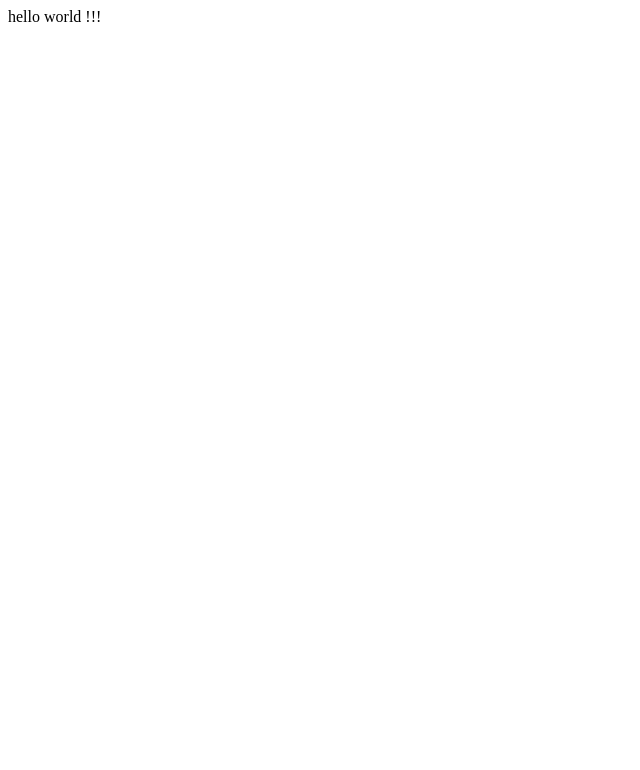
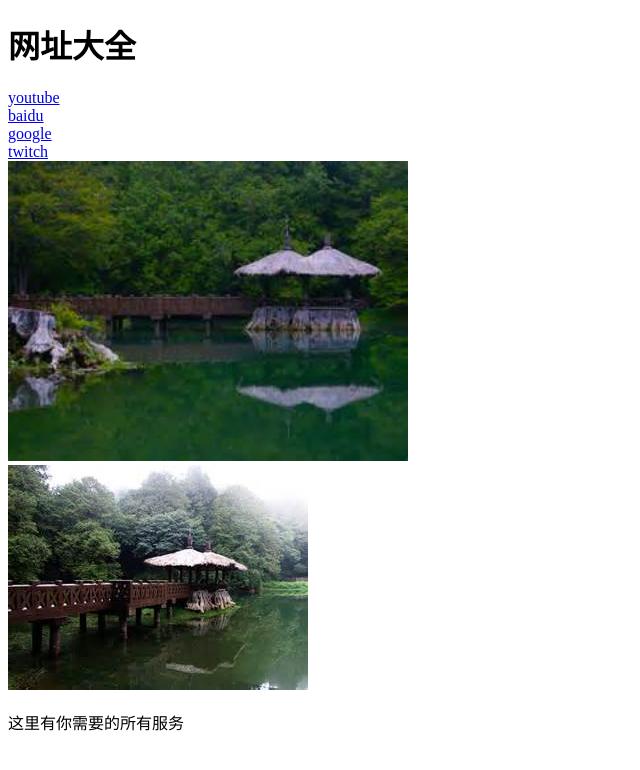
Before and after one commit to mcw05374500/mcw05374500.github.io, a plain HTML site: page index.html in a window 1280 px wide. Shown: the whole page, without its empty margins (0-640 px from the left). Drawn offline with Linux system fonts and the light colour scheme.

Commit message:
dadaddadada

```diff
--- a/index.html
+++ b/index.html
@@ -3,8 +3,25 @@
 <head>
     <meta charset="UTF-8">
     <title>wdzjm</title>
+
+    <style>
+        img{
+            width:400px
+        }
+        img.a{
+            width:300px
+        }
+     </style>
 </head>
 <body>
-    hello  world !!!
+    <h1>网址大全</h1>
+<a href="http://www.youtube.com" target="-blank">youtube<br>
+<a href="http://www.baidu.com" target="-blank">baidu<br>
+<a href="http://www.google.com" target="-blank">google<br>
+<a href="http://www。twitch.com" target="-blank">twitch<br></a>
+    <img src="images/02.jpg" width="25%"><br>
+    <img img class="a" src="images/03.jpg">
+    <p>这里有你需要的所有服务</P>
+
 </body>
 </html>
```
Also changed, not shown: images/02.jpg (added), images/03.jpg (added).
